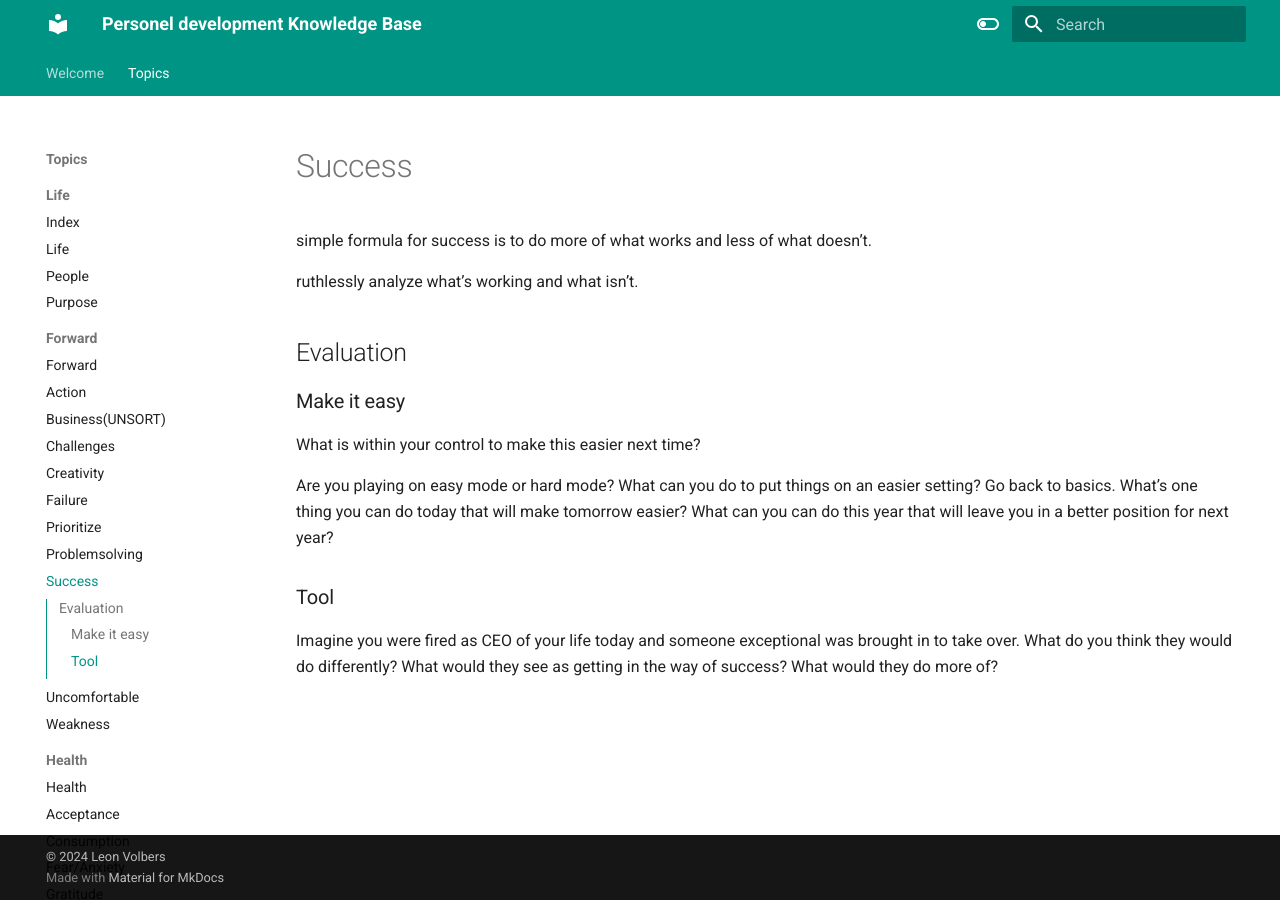
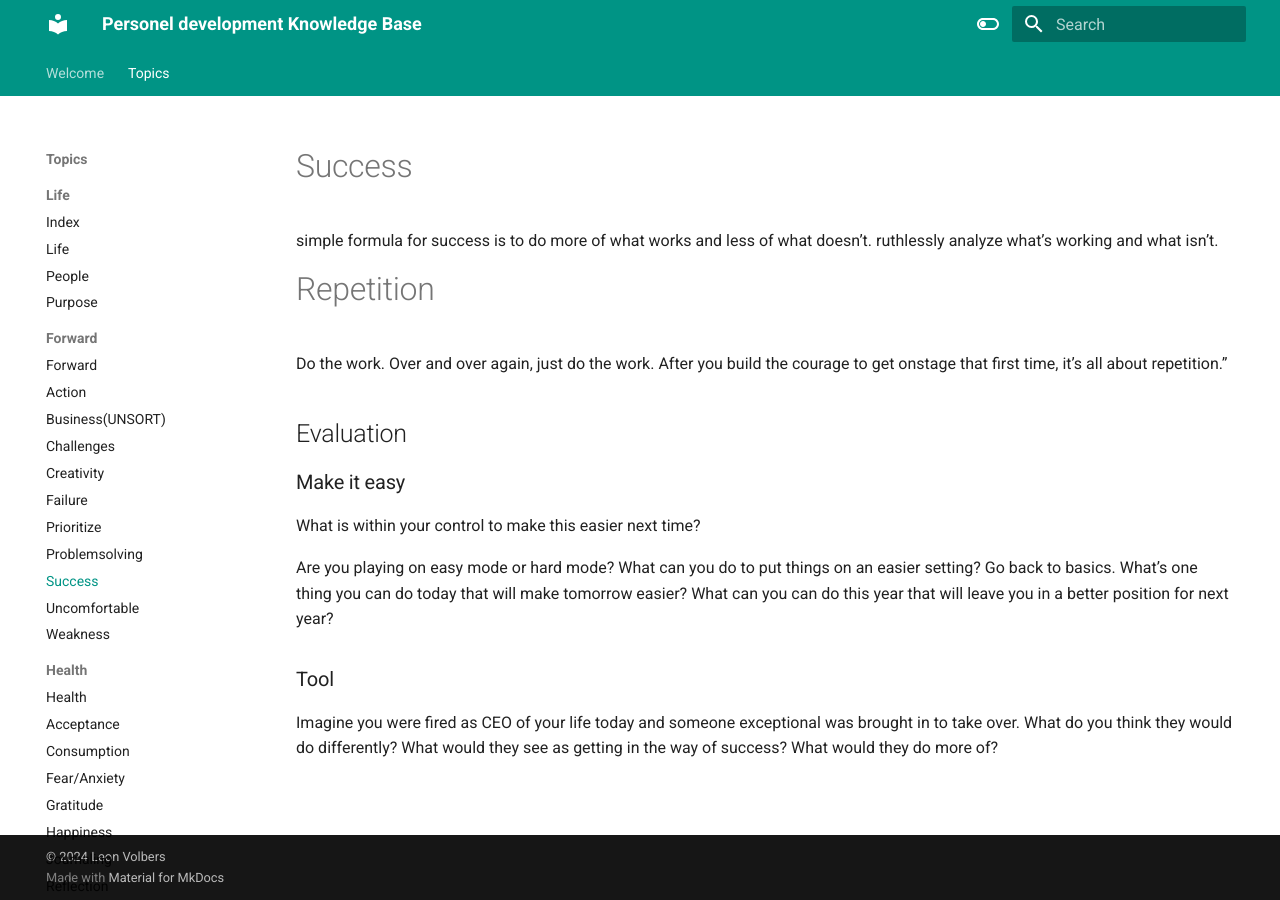
Before and after one commit to levoxtrip/PKB, an MkDocs documentation site: the page built from docs/topics/forward/Success.md, in a window 1280 px wide. Built offline with MkDocs 1.6.1 and Material for MkDocs 9.7.7, drawn with Linux system fonts in a browser that asks for light colours.

Commit message:
Update Success.md

```diff
--- a/docs/topics/forward/Success.md
+++ b/docs/topics/forward/Success.md
@@ -1,8 +1,12 @@
 # Success
 
 simple formula for success is to do more of what works and less of what doesn’t.
+ruthlessly analyze what’s working and what isn’t.
 
-ruthlessly analyze what’s working and what isn’t.
+
+#Repetition
+Do the work. Over and over again, just do the work.
+After you build the courage to get onstage that first time, it’s all about repetition.”
 
 ## Evaluation
 
```
